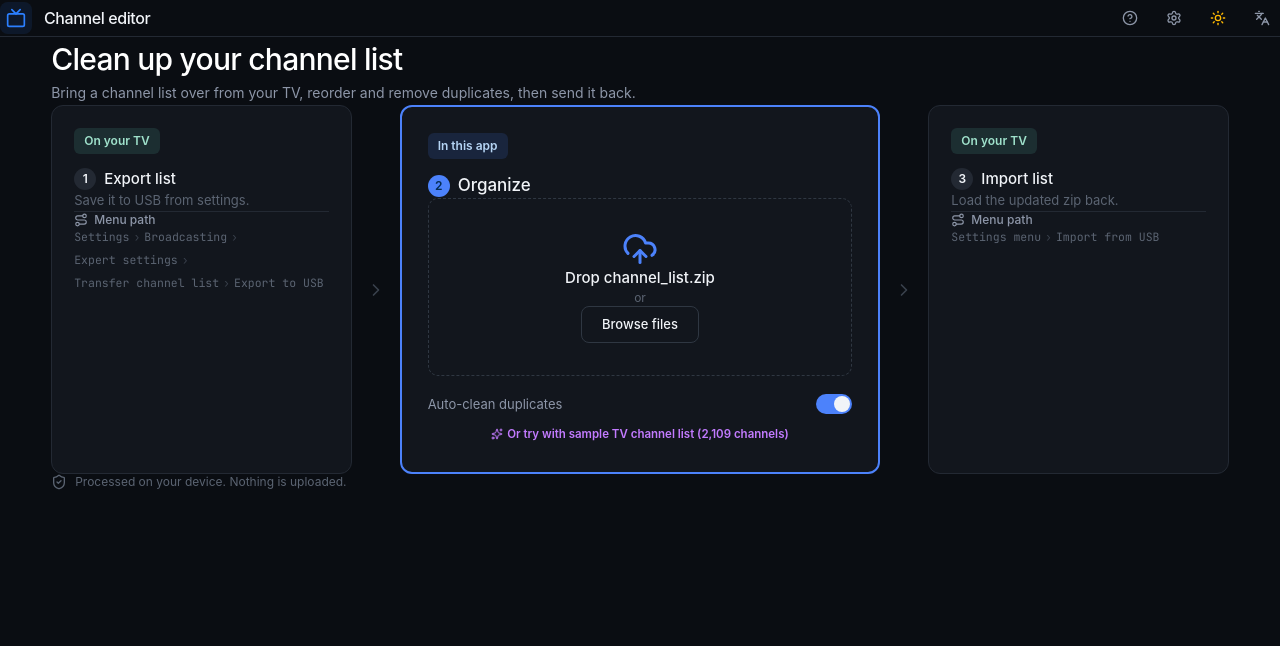
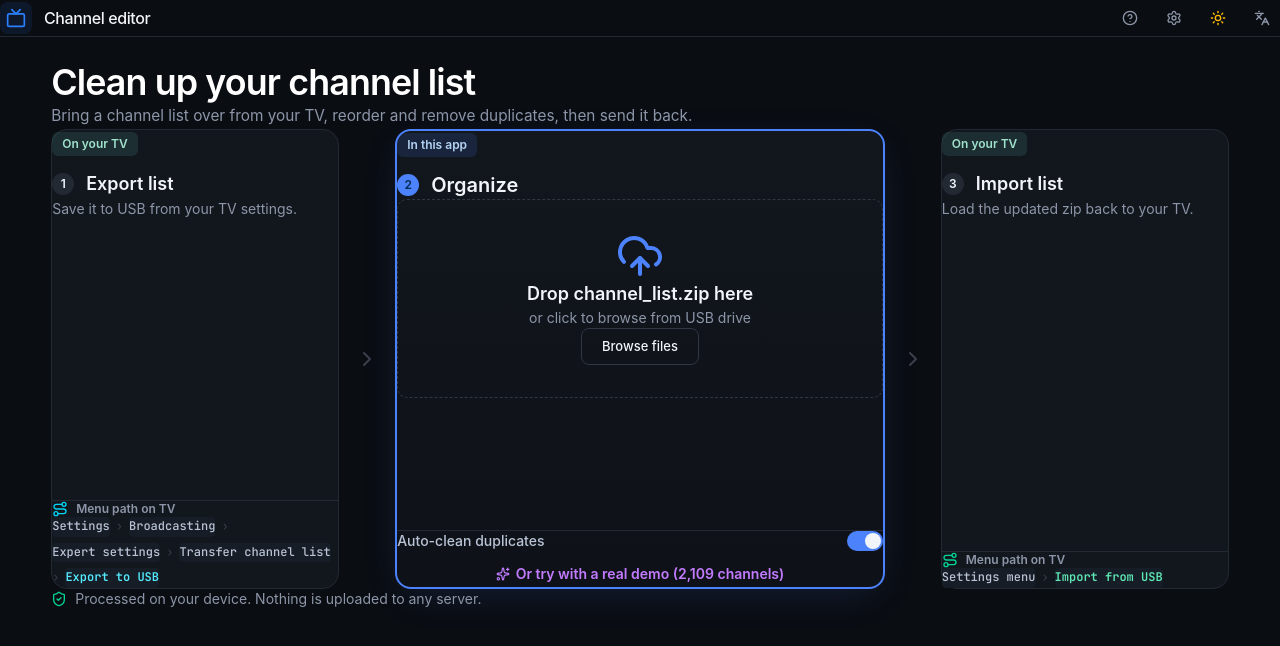
Before and after one commit to sam7Muhammad/channel-editor, a React (Vite) app: page / in a window 1280 px wide. Shown: the top 646 px of the page. Built offline with nearby package versions, Linux system fonts and the light colour scheme.

Commit message:
Increase font sizes, spacious padding, and balanced bottom breadcrumbs

```diff
--- a/src/components/FileUploader.tsx
+++ b/src/components/FileUploader.tsx
@@ -55,21 +55,21 @@ export const FileUploader: React.FC<FileUploaderProps> = ({
 
   return (
     <div
-      className="w-full flex-1 flex flex-col animate-fade-in"
-      style={{ padding: '0 clamp(24px, 4vw, 64px) 40px' }}
+      className="w-full flex-1 flex flex-col justify-start animate-fade-in"
+      style={{ padding: '24px clamp(24px, 4vw, 64px) 48px' }}
     >
 
-      {/* ── Page Heading (Starts cleanly below topbar) ── */}
-      <div className="mb-9 mt-2">
+      {/* ── Page Heading ── */}
+      <div className="mb-10">
         <h1
-          className="font-medium text-white mb-2 tracking-tight"
-          style={{ fontSize: 'clamp(22px, 2.4vw, 30px)' }}
+          className="font-semibold text-white mb-3 tracking-tight"
+          style={{ fontSize: 'clamp(26px, 2.8vw, 36px)', lineHeight: 1.2 }}
         >
           {language === 'ar' ? 'رتّب ونظّف قائمة قنواتك' : 'Clean up your channel list'}
         </h1>
         <p
-          className="text-sm max-w-2xl leading-relaxed"
-          style={{ color: '#8D96A8' }}
+          className="leading-relaxed max-w-3xl"
+          style={{ fontSize: 'clamp(14px, 1.2vw, 17px)', color: '#8D96A8' }}
         >
           {language === 'ar'
             ? 'انقل قائمة القنوات من شاشتك عبر الفلاشة، رتّب واحذف الترددات المكررة، ثم أعدها للشاشة.'
@@ -77,72 +77,75 @@ export const FileUploader: React.FC<FileUploaderProps> = ({
         </p>
       </div>
 
-      {/* ── 3 Steps Row (Spans full viewport width with fluid columns) ── */}
-      <div className="steps-row">
+      {/* ── 3 Steps Row ── */}
+      <div className="steps-row items-stretch">
 
         {/* ── Step 1: On your TV ── */}
-        <div className="step-card">
-          <span className="badge-tv">
+        <div className="step-card justify-between p-6 sm:p-8">
+          <div>
+            <span className="badge-tv text-xs font-semibold px-3 py-1 mb-5">
               {language === 'ar' ? 'من الشاشة' : 'On your TV'}
             </span>
 
-          <div className="flex items-center gap-2 mb-1.5">
-            <span className="step-num">1</span>
-            <span className="font-medium text-[15px] text-[#F1F4F8]">
+            <div className="flex items-center gap-3 mb-2.5">
+              <span className="step-num w-7 h-7 text-xs font-bold">1</span>
+              <span className="font-semibold text-base sm:text-lg text-[#F1F4F8]">
                 {language === 'ar' ? 'تصدير القائمة' : 'Export list'}
               </span>
             </div>
 
-          <p className="text-[13px] text-[#5B6472] mb-4 leading-relaxed">
-            {language === 'ar' ? 'احفظ القائمة على الفلاشة من الإعدادات.' : 'Save it to USB from settings.'}
+            <p className="text-sm text-[#8D96A8] leading-relaxed mb-6">
+              {language === 'ar' ? 'احفظ القائمة على الفلاشة من إعدادات الشاشة.' : 'Save it to USB from your TV settings.'}
             </p>
-
-          <div className="border-t border-[#232933] pt-3 mt-auto">
-            <div className="flex items-center gap-1.5 text-xs text-[#8D96A8] mb-2 font-medium">
-              <Route className="w-3.5 h-3.5" />
-              <span>{language === 'ar' ? 'مسار القائمة' : 'Menu path'}</span>
           </div>
 
-            <div className="flex flex-wrap items-center gap-1 font-mono text-[11.5px] leading-relaxed text-[#5B6472]">
-              <span className="whitespace-nowrap">{language === 'ar' ? 'الإعدادات' : 'Settings'}</span>
+          <div className="border-t border-[#232933] pt-4 mt-auto">
+            <div className="flex items-center gap-2 text-xs font-semibold text-[#8D96A8] mb-3">
+              <Route className="w-4 h-4 text-cyan-400" />
+              <span>{language === 'ar' ? 'مسار القائمة في الشاشة' : 'Menu path on TV'}</span>
+            </div>
+
+            <div className="flex flex-wrap items-center gap-1.5 font-mono text-xs leading-relaxed text-[#5B6472]">
+              <span className="px-2 py-1 rounded bg-[#171D26] text-[#BAC4D6] font-medium whitespace-nowrap">{language === 'ar' ? 'الإعدادات' : 'Settings'}</span>
               <span className="text-[#3A414D]">›</span>
-              <span className="whitespace-nowrap">{language === 'ar' ? 'البث' : 'Broadcasting'}</span>
+              <span className="px-2 py-1 rounded bg-[#171D26] text-[#BAC4D6] font-medium whitespace-nowrap">{language === 'ar' ? 'البث' : 'Broadcasting'}</span>
               <span className="text-[#3A414D]">›</span>
-              <span className="whitespace-nowrap">{language === 'ar' ? 'إعدادات الخبراء' : 'Expert settings'}</span>
+              <span className="px-2 py-1 rounded bg-[#171D26] text-[#BAC4D6] font-medium whitespace-nowrap">{language === 'ar' ? 'إعدادات الخبراء' : 'Expert settings'}</span>
               <span className="text-[#3A414D]">›</span>
-              <span className="whitespace-nowrap">{language === 'ar' ? 'نقل قائمة القنوات' : 'Transfer channel list'}</span>
+              <span className="px-2 py-1 rounded bg-[#171D26] text-[#BAC4D6] font-medium whitespace-nowrap">{language === 'ar' ? 'نقل القنوات' : 'Transfer channel list'}</span>
               <span className="text-[#3A414D]">›</span>
-              <span className="whitespace-nowrap">{language === 'ar' ? 'تصدير إلى USB' : 'Export to USB'}</span>
+              <span className="px-2 py-1 rounded bg-[#171D26] text-cyan-300 font-semibold whitespace-nowrap">{language === 'ar' ? 'تصدير إلى USB' : 'Export to USB'}</span>
             </div>
           </div>
         </div>
 
         {/* ── Chevron 1 ── */}
         <div className="hidden min-[901px]:flex items-center justify-center text-[#3A414D]">
-          <ChevronRight className="w-5 h-5 rtl:rotate-180" />
+          <ChevronRight className="w-6 h-6 rtl:rotate-180" />
         </div>
 
-        {/* ── Step 2: Main In this app (Centered Dropzone) ── */}
-        <div className="step-card main">
-          <span className="badge-app">
+        {/* ── Step 2: Main In this app (Spacious Dropzone) ── */}
+        <div className="step-card main justify-between p-6 sm:p-9 shadow-2xl">
+          <div>
+            <span className="badge-app text-xs font-semibold px-3 py-1 mb-5">
               {language === 'ar' ? 'في هذا التطبيق' : 'In this app'}
             </span>
 
-          <div className="flex items-center gap-2 mb-3">
-            <span className="step-num on">2</span>
-            <span className="font-medium text-[17px] text-[#F1F4F8]">
+            <div className="flex items-center gap-3 mb-4">
+              <span className="step-num on w-7 h-7 text-xs font-bold">2</span>
+              <span className="font-semibold text-lg sm:text-xl text-[#F1F4F8]">
                 {language === 'ar' ? 'الترتيب والتنظيم' : 'Organize'}
               </span>
             </div>
 
-          {/* Centered Dropzone */}
+            {/* Spacious Centered Dropzone */}
             <div
               onDragOver={handleDragOver}
               onDragLeave={handleDragLeave}
               onDrop={handleDrop}
               onClick={() => fileInputRef.current?.click()}
-            className={`clean-dropzone flex flex-col items-center justify-center text-center ${
-              isDragging ? 'border-[#4C82FB] bg-[rgba(76,130,251,0.08)]' : ''
+              className={`clean-dropzone flex flex-col items-center justify-center text-center p-8 sm:p-12 mb-6 ${
+                isDragging ? 'border-[#4C82FB] bg-[rgba(76,130,251,0.12)] scale-[1.01]' : ''
               }`}
             >
               <input
@@ -153,19 +156,19 @@ export const FileUploader: React.FC<FileUploaderProps> = ({
                 className="hidden"
               />
 
-            <UploadCloud className="w-9 h-9 text-[#4C82FB] mb-3" />
+              <UploadCloud className="w-12 h-12 text-[#4C82FB] mb-3.5" />
 
-            <p className="font-medium text-[15px] text-[#F1F4F8] mb-1">
-              {language === 'ar' ? 'اسحب ملف Channel_list.zip هنا' : 'Drop channel_list.zip'}
+              <p className="font-semibold text-base sm:text-lg text-[#F1F4F8] mb-1">
+                {language === 'ar' ? 'اسحب ملف Channel_list.zip هنا' : 'Drop channel_list.zip here'}
               </p>
 
-            <p className="text-xs text-[#5B6472] mb-3.5">
-              {language === 'ar' ? 'أو' : 'or'}
+              <p className="text-xs sm:text-sm text-[#8D96A8] mb-4">
+                {language === 'ar' ? 'أو اختر الملف من الفلاشة' : 'or click to browse from USB drive'}
               </p>
 
               <button
                 type="button"
-              className="clean-browse-btn"
+                className="clean-browse-btn px-6 py-2.5 text-sm font-semibold rounded-xl hover:bg-[#1B212B] transition-all"
                 disabled={isLoading}
                 onClick={(e) => {
                   e.stopPropagation();
@@ -173,15 +176,16 @@ export const FileUploader: React.FC<FileUploaderProps> = ({
                 }}
               >
                 {isLoading
-                ? (language === 'ar' ? 'جاري الفتح...' : 'Reading files...')
+                  ? (language === 'ar' ? 'جاري فتح الملف...' : 'Reading files...')
                   : (language === 'ar' ? 'استعراض الملفات' : 'Browse files')}
               </button>
             </div>
+          </div>
 
           {/* Auto-clean toggle & sample link */}
-          <div className="flex flex-col gap-2 mt-auto">
-            <div className="flex items-center justify-between gap-2">
-              <span className="text-[13px] text-[#8D96A8] font-normal">
+          <div className="flex flex-col gap-3 mt-auto border-t border-[#232933] pt-4">
+            <div className="flex items-center justify-between gap-3">
+              <span className="text-xs sm:text-sm text-[#BAC4D6] font-medium">
                 {language === 'ar' ? 'تنظيف الترددات المكررة تلقائياً' : 'Auto-clean duplicates'}
               </span>
               <label className="clean-toggle">
@@ -197,15 +201,15 @@ export const FileUploader: React.FC<FileUploaderProps> = ({
             </div>
 
             {/* Quick Demo link */}
-            <div className="pt-1.5 text-center">
+            <div className="pt-1 text-center">
               <button
                 type="button"
                 onClick={handleLoadSample}
                 disabled={isLoading}
-                className="text-[11.5px] font-semibold text-purple-400 hover:underline inline-flex items-center gap-1 cursor-pointer"
+                className="text-xs sm:text-sm font-semibold text-purple-400 hover:text-purple-300 transition-colors inline-flex items-center gap-1.5 cursor-pointer"
               >
-                <Sparkles className="w-3 h-3" />
-                <span>{language === 'ar' ? 'أو جرّب بقائمة تجريبية (2,109 قناة)' : 'Or try with sample TV channel list (2,109 channels)'}</span>
+                <Sparkles className="w-3.5 h-3.5" />
+                <span>{language === 'ar' ? 'جرّب بمثال حقيقي (2,109 قناة)' : 'Or try with a real demo (2,109 channels)'}</span>
               </button>
             </div>
           </div>
@@ -213,36 +217,38 @@ export const FileUploader: React.FC<FileUploaderProps> = ({
 
         {/* ── Chevron 2 ── */}
         <div className="hidden min-[901px]:flex items-center justify-center text-[#3A414D]">
-          <ChevronRight className="w-5 h-5 rtl:rotate-180" />
+          <ChevronRight className="w-6 h-6 rtl:rotate-180" />
         </div>
 
         {/* ── Step 3: On your TV ── */}
-        <div className="step-card">
-          <span className="badge-tv">
+        <div className="step-card justify-between p-6 sm:p-8">
+          <div>
+            <span className="badge-tv text-xs font-semibold px-3 py-1 mb-5">
               {language === 'ar' ? 'من الشاشة' : 'On your TV'}
             </span>
 
-          <div className="flex items-center gap-2 mb-1.5">
-            <span className="step-num">3</span>
-            <span className="font-medium text-[15px] text-[#F1F4F8]">
+            <div className="flex items-center gap-3 mb-2.5">
+              <span className="step-num w-7 h-7 text-xs font-bold">3</span>
+              <span className="font-semibold text-base sm:text-lg text-[#F1F4F8]">
                 {language === 'ar' ? 'استيراد القائمة' : 'Import list'}
               </span>
             </div>
 
-          <p className="text-[13px] text-[#5B6472] mb-4 leading-relaxed">
-            {language === 'ar' ? 'حمّل ملف الـ zip المحدث للشاشة.' : 'Load the updated zip back.'}
+            <p className="text-sm text-[#8D96A8] leading-relaxed mb-6">
+              {language === 'ar' ? 'حمّل ملف الـ zip المحدث للشاشة.' : 'Load the updated zip back to your TV.'}
             </p>
-
-          <div className="border-t border-[#232933] pt-3 mt-auto">
-            <div className="flex items-center gap-1.5 text-xs text-[#8D96A8] mb-2 font-medium">
-              <Route className="w-3.5 h-3.5" />
-              <span>{language === 'ar' ? 'مسار القائمة' : 'Menu path'}</span>
           </div>
 
-            <div className="flex flex-wrap items-center gap-1 font-mono text-[11.5px] leading-relaxed text-[#5B6472]">
-              <span className="whitespace-nowrap">{language === 'ar' ? 'قائمة الإعدادات' : 'Settings menu'}</span>
+          <div className="border-t border-[#232933] pt-4 mt-auto">
+            <div className="flex items-center gap-2 text-xs font-semibold text-[#8D96A8] mb-3">
+              <Route className="w-4 h-4 text-emerald-400" />
+              <span>{language === 'ar' ? 'مسار الاستيراد في الشاشة' : 'Menu path on TV'}</span>
+            </div>
+
+            <div className="flex flex-wrap items-center gap-1.5 font-mono text-xs leading-relaxed text-[#5B6472]">
+              <span className="px-2 py-1 rounded bg-[#171D26] text-[#BAC4D6] font-medium whitespace-nowrap">{language === 'ar' ? 'قائمة الإعدادات' : 'Settings menu'}</span>
               <span className="text-[#3A414D]">›</span>
-              <span className="whitespace-nowrap">{language === 'ar' ? 'استيراد من USB' : 'Import from USB'}</span>
+              <span className="px-2 py-1 rounded bg-[#171D26] text-emerald-300 font-semibold whitespace-nowrap">{language === 'ar' ? 'استيراد من USB' : 'Import from USB'}</span>
             </div>
           </div>
         </div>
@@ -250,12 +256,12 @@ export const FileUploader: React.FC<FileUploaderProps> = ({
       </div>
 
       {/* ── Footer ── */}
-      <div className="mt-7 flex items-center gap-2 text-xs text-[#5B6472]">
-        <ShieldCheck className="w-4 h-4" />
+      <div className="mt-10 flex items-center gap-2 text-xs sm:text-sm text-[#8D96A8]">
+        <ShieldCheck className="w-4 h-4 text-emerald-400" />
         <span>
           {language === 'ar'
-            ? 'تتم المعالجة بالكامل داخل متصفحك محلياً. لا يتم رفع أي بيانات.'
-            : 'Processed on your device. Nothing is uploaded.'}
+            ? 'تتم المعالجة بالكامل داخل متصفحك محلياً. لا يتم رفع أي بيانات إلى أي خادم.'
+            : 'Processed on your device. Nothing is uploaded to any server.'}
         </span>
       </div>
 
--- a/src/styles/index.css
+++ b/src/styles/index.css
@@ -98,31 +98,34 @@ body[dir="rtl"] {
 /* Steps Row & Cards Grid */
 .steps-row {
   display: grid;
-  grid-template-columns: minmax(0,1fr) minmax(24px,48px) minmax(0,1.6fr) minmax(24px,48px) minmax(0,1fr);
+  grid-template-columns: minmax(0,1fr) minmax(28px,56px) minmax(0,1.7fr) minmax(28px,56px) minmax(0,1fr);
   align-items: stretch;
   width: 100%;
+  min-height: 460px;
 }
 
 @media (max-width: 900px) {
   .steps-row {
     grid-template-columns: 1fr;
-    gap: 16px;
+    gap: 20px;
+    min-height: auto;
   }
 }
 
 .step-card {
   background: var(--bg-card);
-  border: 0.5px solid var(--border-color);
-  border-radius: 12px;
-  padding: 22px;
+  border: 1px solid var(--border-color);
+  border-radius: 16px;
   min-width: 0;
   display: flex;
   flex-direction: column;
+  transition: border-color 0.2s ease, box-shadow 0.2s ease;
 }
 
 .step-card.main {
   border: 2px solid var(--accent-blue);
-  padding: 26px;
+  background: linear-gradient(180deg, rgba(18, 22, 29, 1) 0%, rgba(14, 18, 24, 1) 100%);
+  box-shadow: 0 10px 40px -10px rgba(76, 130, 251, 0.18);
 }
 
 /* Badges */
```
Lines whose indentation alone changed are shown as unchanged.
